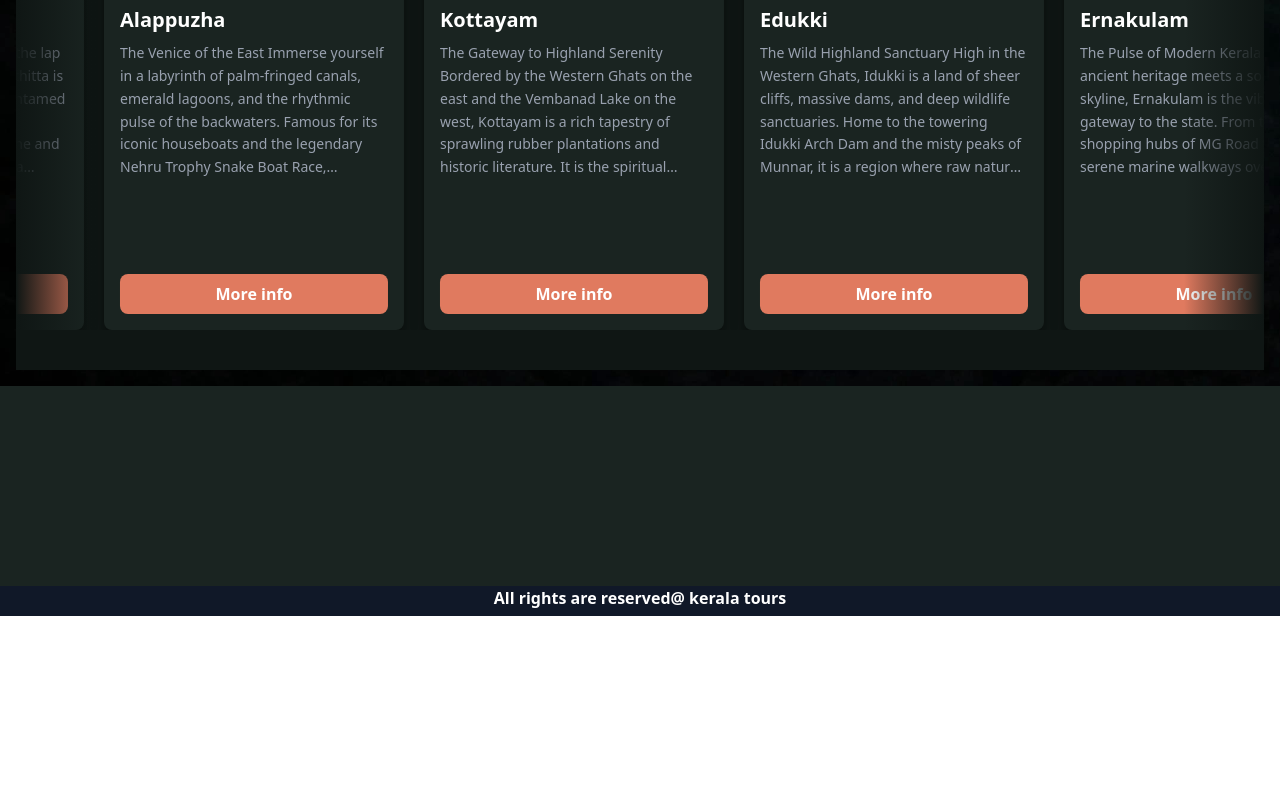
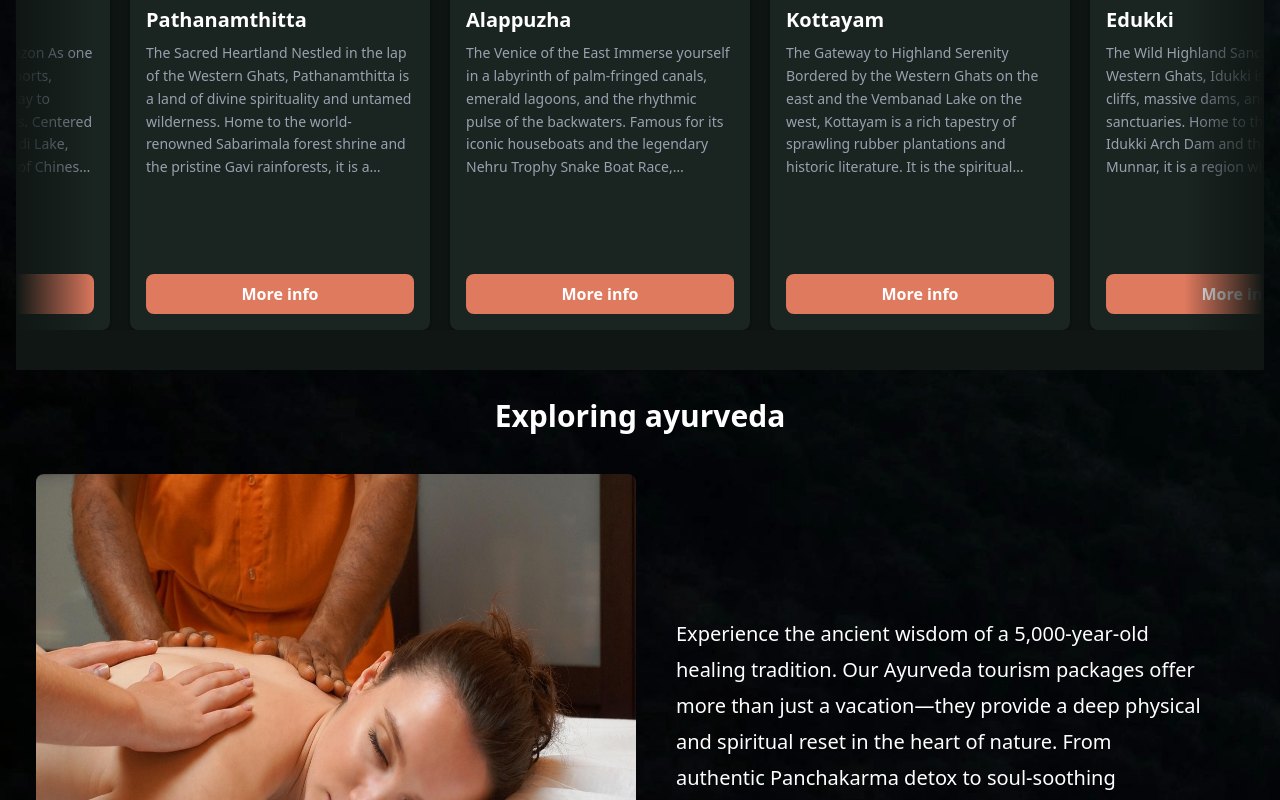
Before and after one commit to Anees-al/Tourism, a React app in the folder frontend/: page /tourism in a window 1280 px wide. Shown: the part 2000-2800 px from the top of the page. Before the commit the page ends 2616 px from the top, so only its background shows below. Built offline with nearby package versions, Linux system fonts and the light colour scheme; the HTML template or start-up script is replaced by a standard one.

Commit message:
small changes

```diff
--- a/frontend/src/App.tsx
+++ b/frontend/src/App.tsx
@@ -5,6 +5,7 @@ import Footer from './components/Footer'
 import TrendingPlaces from './components/TrendingPlaces'
 import About from './components/About'
 import District from './components/District'
+import Ayurveda from './components/Ayurveda'
 
 const App = () => {
   return (
@@ -15,6 +16,7 @@ const App = () => {
       <TrendingPlaces/>
       <About/>
       <District/>
+      <Ayurveda/>
 
     </div>
     <Footer/>
--- /dev/null
+++ b/frontend/src/components/Ayurveda.tsx
@@ -0,0 +1,24 @@
+import ayurveda from '../assets/ayurveda1.jpg'
+const Ayurveda = () => {
+
+  return (
+    <div className="flex flex-col gap-8 p-5">
+      <div className="flex flex-col justify-center items-center p-2">
+        <h1 className="text-3xl font-bold text-white">Exploring ayurveda</h1>
+      </div>
+
+
+
+      <div className="flex flex-col sm:flex-row">
+            <img src={ayurveda} alt="" className='sm:w-[600px] sm:h-[500px] rounded-lg' />
+
+
+            <div className='flex flex-row justify-center items-center p-10'>
+                <p className='text-white text-xl fomt-semibold leading-9'>Experience the ancient wisdom of a 5,000-year-old healing tradition. Our Ayurveda tourism packages offer more than just a vacation—they provide a deep physical and spiritual reset in the heart of nature. From authentic Panchakarma detox to soul-soothing Shirodhara, embark on a path to lifelong wellness.</p>
+            </div>
+      </div>
+    </div>
+  )
+}
+
+export default Ayurveda
--- a/frontend/src/components/District.tsx
+++ b/frontend/src/components/District.tsx
@@ -57,7 +57,7 @@ const District = () => {
           animate={{ x: ["0%", "-50%"] }}
           transition={{
             ease: "linear",
-            duration: 30,
+            duration:50,
             repeat: Infinity
           }}
         >
--- a/frontend/src/components/Footer.tsx
+++ b/frontend/src/components/Footer.tsx
@@ -2,9 +2,47 @@
 
 const Footer = () => {
   return (
-    <div className='flex flex-col'>
-      <div className='flex flex-row w-full h-[200px] bg-[#1A2421]'>
+    <div className='flex flex-col '>
+      <div className='flex flex-col w-full h-[200px] bg-[#1A2421] p-6'>
+           <div>
+            <h1 className="text-4xl text-white font-black">Kerala.</h1>
+           </div>
 
+
+           <div className="flex flex-row ml-20 justify-between text-sm font-semibold">
+             <div className="flex flex-col  text-white">
+                <p className="text-lg font-bold text-whit">TOP PLACES</p>
+                <p>Munnar</p>
+                <p>Waynadu</p>
+                <p>fort Kochi</p>
+                <p>Alapuzha</p>
+             </div>
+
+
+              <div className="hidden sm:flex flex-col  text-white">
+                <p className="text-lg font-bold text-whit">TOP PLACES</p>
+                <p>Munnar</p>
+                <p>Waynadu</p>
+                <p>fort Kochi</p>
+                <p>Alapuzha</p>
+             </div>
+
+
+              <div className="hidden sm:flex flex-col  text-white">
+                <p className="text-lg font-bold text-whit">TOP PLACES</p>
+                <p>Munnar</p>
+                <p>Waynadu</p>
+                <p>fort Kochi</p>
+                <p>Alapuzha</p>
+             </div>
+              <div className="hidden sm:flex flex-col  text-white">
+                <p className="text-lg font-bold text-whit">TOP PLACES</p>
+                <p>Munnar</p>
+                <p>Waynadu</p>
+                <p>fort Kochi</p>
+                <p>Alapuzha</p>
+             </div>
+           </div>
       </div>
       <div className="flex flex-row w-full h-[30px] bg-gray-900 justify-center">
         <h1 className="text-white font-semibold ">
```
Also changed, not shown: frontend/src/assets/ayurveda.jpg (added), frontend/src/assets/ayurveda1.jpg (added).
